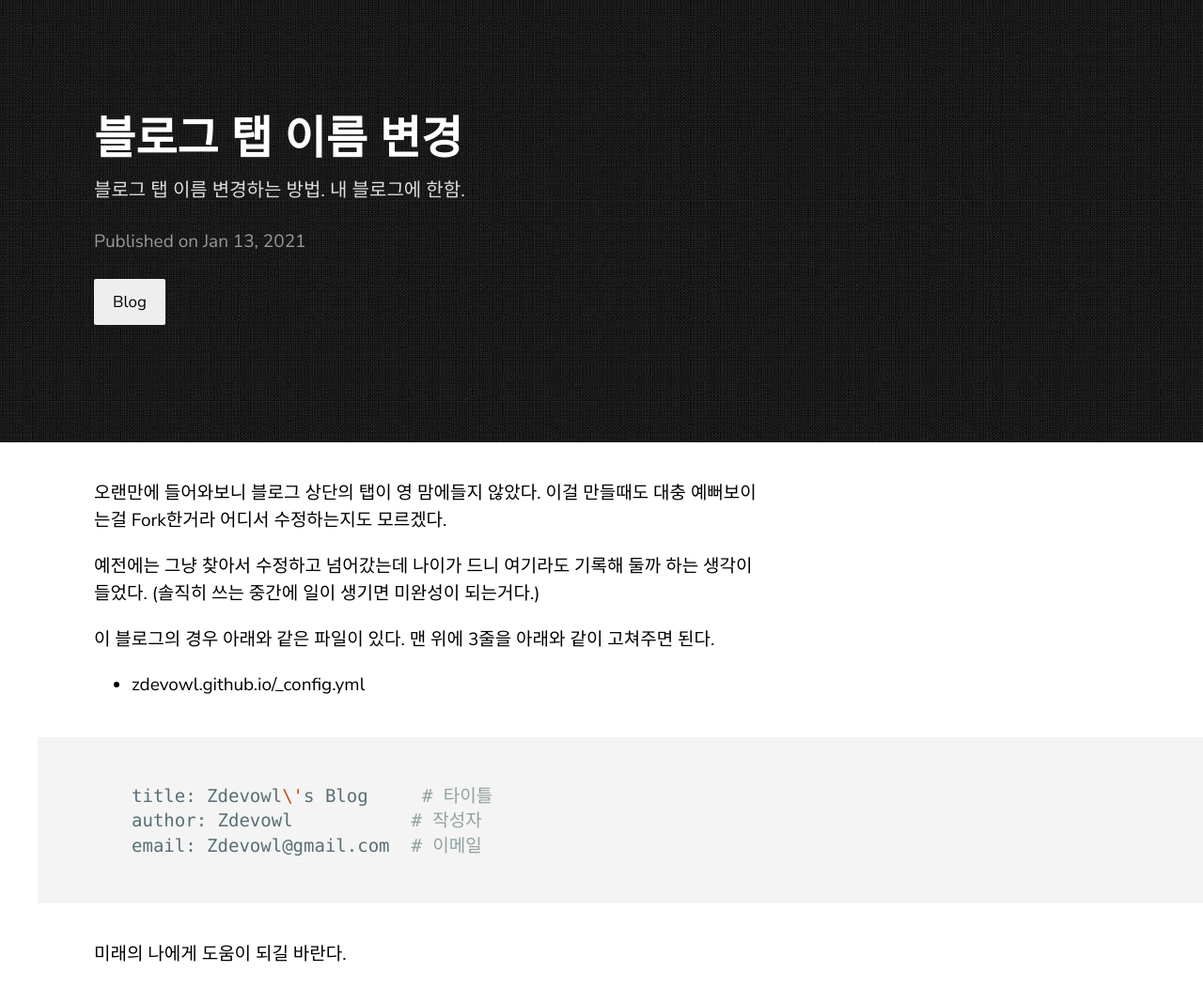
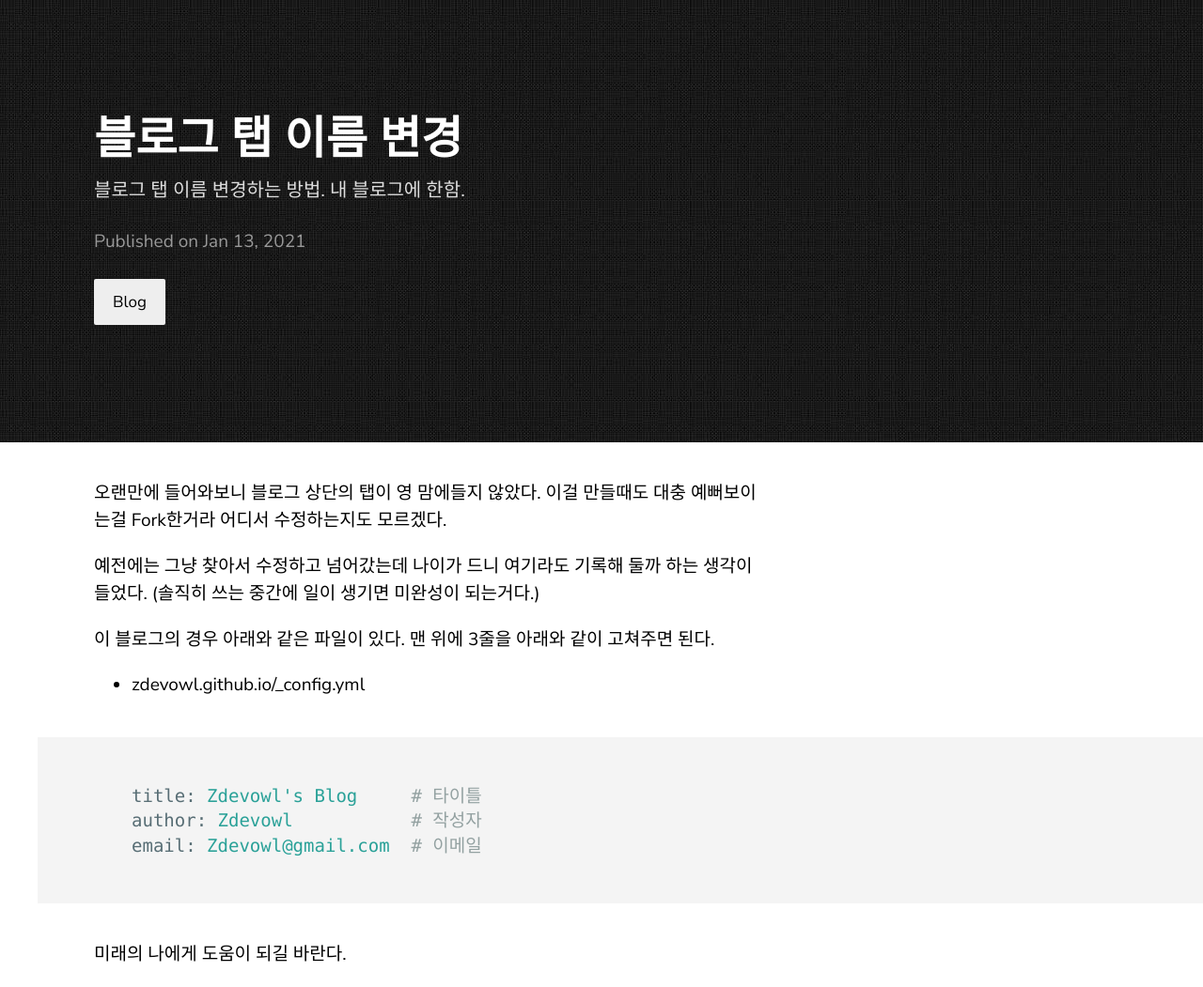
Before and after one commit to zdevowl/zdevowl.github.io, a Jekyll site: the page built from _posts/2021-01-13-modify-blog-title.md, in a window 1280 px wide. Shown: the whole page at 94% size. Built offline with Jekyll 4.4.1, drawn with Linux system fonts in a browser that asks for light colours.

Commit message:
Update 2021-01-13-modify-blog-title.md

````diff
--- a/_posts/2021-01-13-modify-blog-title.md
+++ b/_posts/2021-01-13-modify-blog-title.md
@@ -15,8 +15,8 @@ categories: Blog
 이 블로그의 경우 아래와 같은 파일이 있다. 맨 위에 3줄을 아래와 같이 고쳐주면 된다.
 
 * zdevowl.github.io/_config.yml
-```bash
-title: Zdevowl\'s Blog     # 타이틀
+```yml
+title: Zdevowl's Blog     # 타이틀
 author: Zdevowl           # 작성자
 email: Zdevowl@gmail.com  # 이메일
 ```
````
